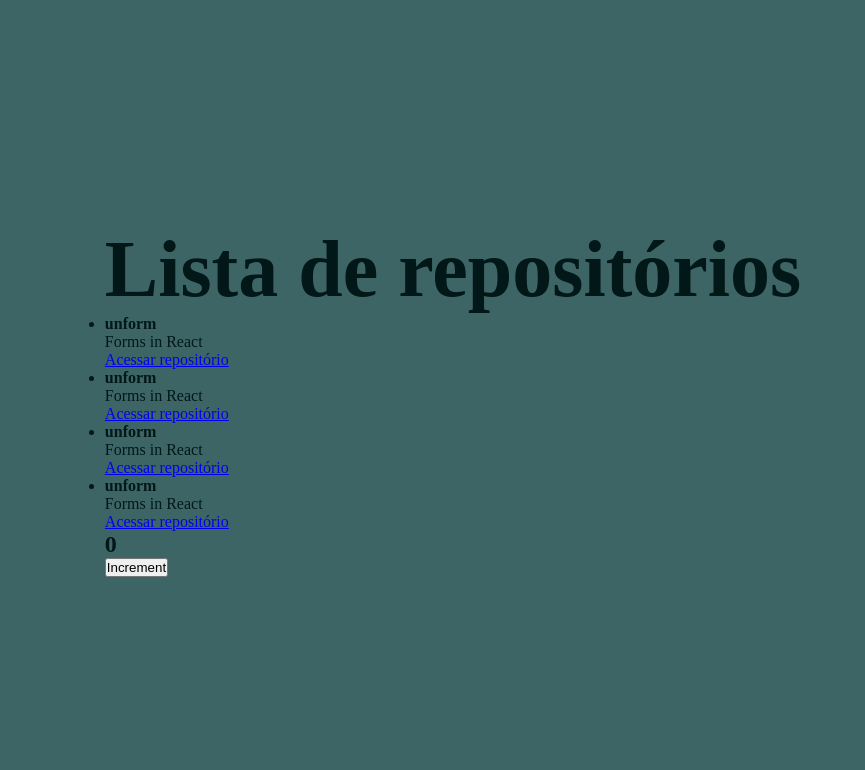
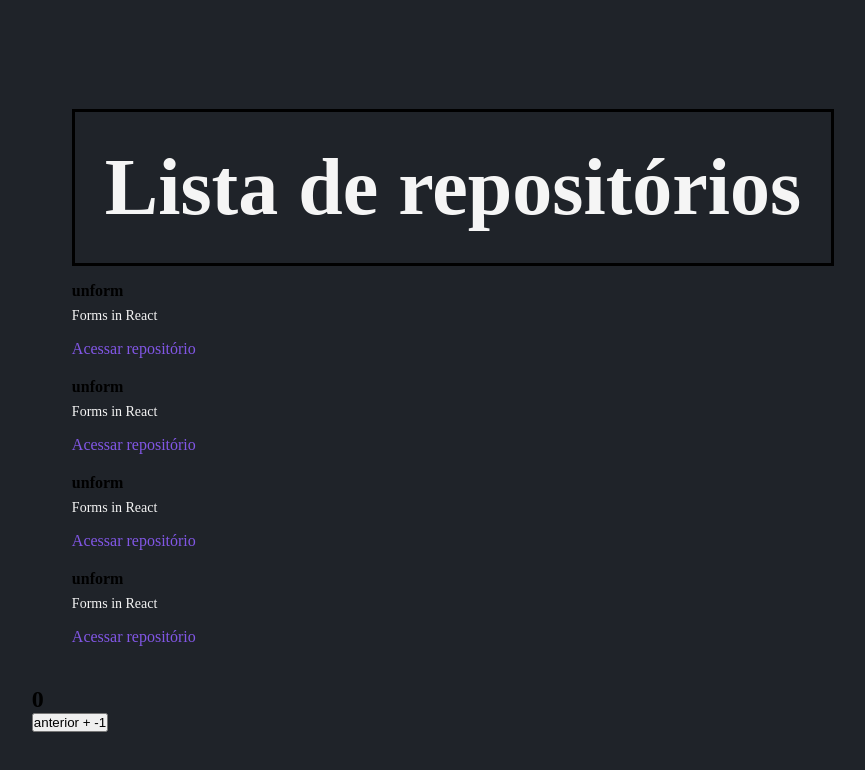
Before and after one commit to LucasRochaFernandes/Knowing_React, a React app: page / in a window 1280 px wide. Shown: the top 770 px of the page, without its empty margins (187-1052 px from the left). Built offline with nearby package versions, Linux system fonts and the light colour scheme.

Commit message:
estilizando um pouco

```diff
--- a/package.json
+++ b/package.json
@@ -16,11 +16,13 @@
     "@babel/core": "^7.17.7",
     "@babel/preset-env": "^7.16.11",
     "@babel/preset-react": "^7.16.7",
+    "@pmmmwh/react-refresh-webpack-plugin": "^0.5.4",
     "babel-loader": "^8.2.3",
     "cross-env": "^7.0.3",
     "css-loader": "^6.7.1",
     "html-webpack-plugin": "^5.5.0",
     "node-sass": "^7.0.1",
+    "react-refresh": "^0.11.0",
     "sass-loader": "^12.6.0",
     "style-loader": "^3.3.1",
     "webpack": "^5.70.0",
--- a/src/App.jsx
+++ b/src/App.jsx
@@ -1,4 +1,5 @@
 import "./styles/global.scss";
+
 import { RepositoryList } from "./components/RepositoryList";
 import { Counter } from "./components/Counter";
 
--- a/src/components/Counter.jsx
+++ b/src/components/Counter.jsx
@@ -11,7 +11,7 @@
     <div>
       <h2 id="counter">{number}</h2>
       <button type="button" onClick={increment}>
-        Increment
+        anterior + {number-1}
       </button>
     </div>
   );
--- a/src/components/RepositoryList.jsx
+++ b/src/components/RepositoryList.jsx
@@ -1,4 +1,6 @@
 import { RepositoryItem } from "./RepositoryItem";
+
+import "../styles/repositories.scss";
 
 const repository = {
   name: "unform",
--- a/src/styles/global.scss
+++ b/src/styles/global.scss
@@ -6,8 +6,7 @@
 
 body {
   font: 16px, Arial;
-  background-color: rgb(61, 101, 102);
-  color: rgb(2, 24, 24);
+  background-color: #1f2329;
   display: flex;
   align-items: center;
   justify-content: center;
--- /dev/null
+++ b/src/styles/repositories.scss
@@ -0,0 +1,31 @@
+section.repository-list {
+  margin: 40px;
+  h1 {
+    margin-bottom: 16px;
+    color: rgb(245, 245, 245);
+    border: rgb(0, 0, 0);
+    border-style: solid;
+    padding: 30px;
+  }
+  ul {
+    list-style: none;
+    li {
+      & + li {
+        margin-top: 20px;
+      }
+
+      p {
+        font-size: 14px;
+        color: rgb(245, 245, 245);
+        margin-top: 8px;
+      }
+
+      a {
+        display: inline-block;
+        margin-top: 16px;
+        text-decoration: none;
+        color: #8257e6;
+      }
+    }
+  }
+}
--- a/webpack.config.js
+++ b/webpack.config.js
@@ -1,7 +1,7 @@
 const path = require("path");
 const HtmlWebpackPlugin = require("html-webpack-plugin");
-const { ids } = require("webpack");
 const isDevelopment = process.NODE_ENV !== "production";
+const ReactRefreshWebPack = require("@pmmmwh/react-refresh-webpack-plugin");
 
 module.exports = {
   mode: isDevelopment ? "development" : "production", // mode development ou production,
@@ -16,10 +16,12 @@
     new HtmlWebpackPlugin({
       template: path.resolve(__dirname, "public", "index.html"),
     }),
-  ],
+    isDevelopment && new ReactRefreshWebPack(),
+  ].filter(Boolean),
   devServer: {
     // quais alterações no código o server será reinicializado
     static: path.resolve(__dirname, "public"),
+    hot: true,
   },
   resolve: {
     // entender estas extensões
@@ -31,7 +33,14 @@
       {
         test: /\.(j|t)sx$/,
         exclude: /node_modules/,
-        use: "babel-loader",
+        use: {
+          loader: "babel-loader",
+          options: {
+            plugins: [
+              isDevelopment && require.resolve("react-refresh/babel"),
+            ].filter(Boolean),
+          },
+        },
       },
       {
         test: /\.scss$/,
```
Also changed, not shown: 1 other file (tests, documents, lock files or other folders).
